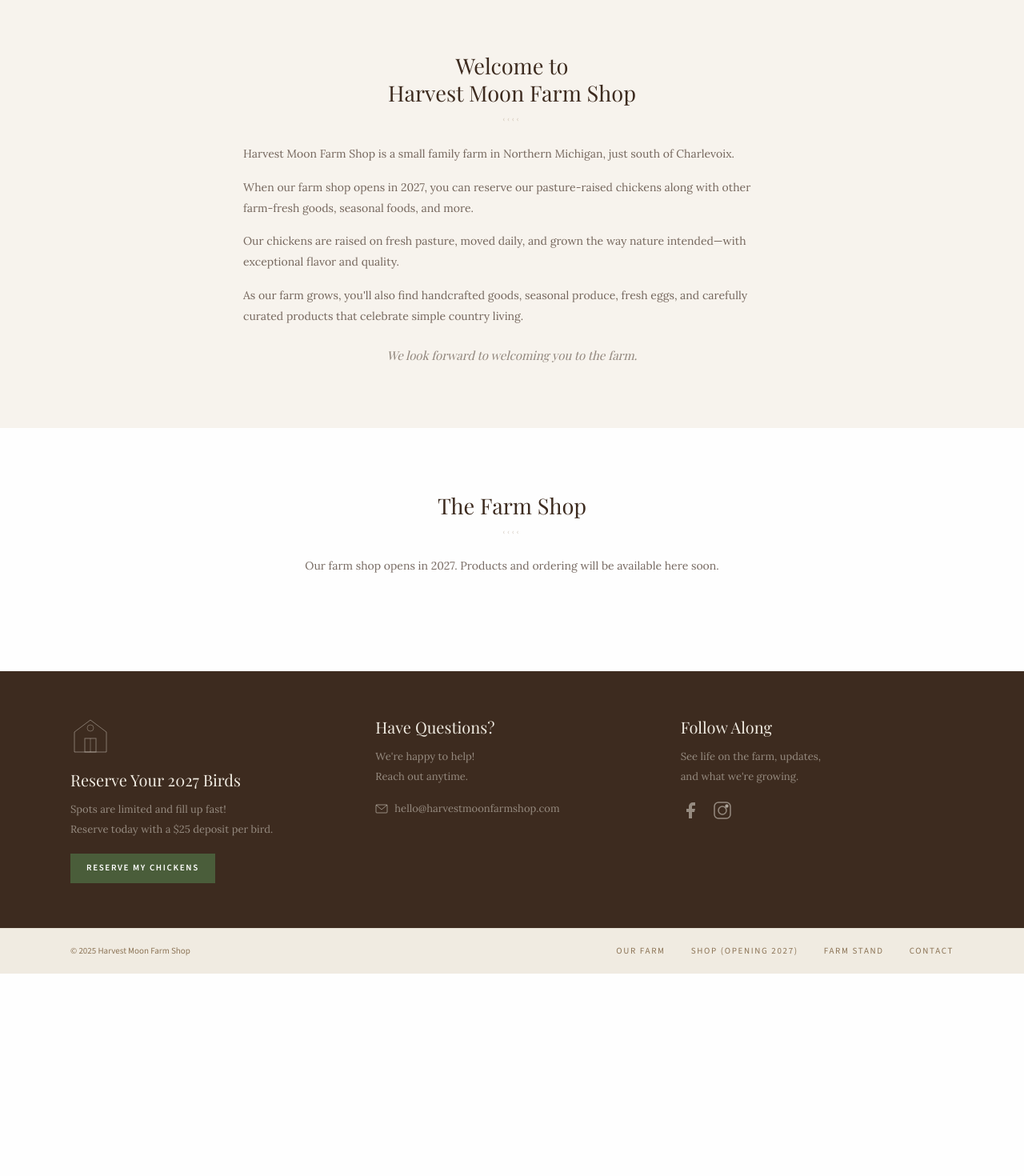
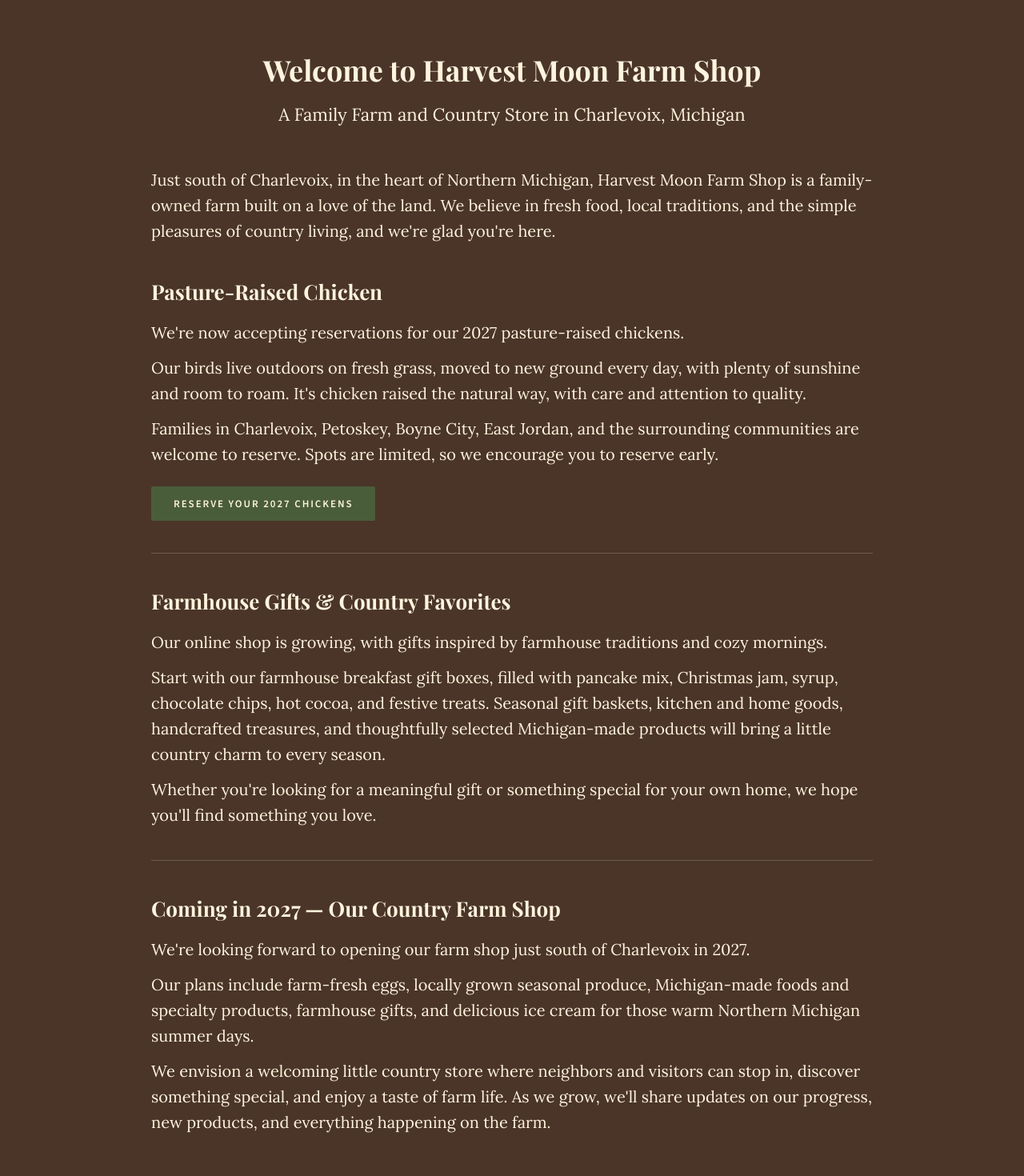
Before and after one commit to Sherryfarmshop/harvest-moon-website, a Next.js app: page / in a window 1280 px wide. Shown: the part 2220-3690 px from the top of the page at 80% size. Before the commit the page ends 3437 px from the top, so only its background shows below. Built offline with nearby package versions, Linux system fonts and the light colour scheme; a web font is replaced by a local one.

Commit message:
Welcome section redesign - rich farmhouse brown bg, ivory text, full content, 3 sections with Reserve button

```diff
--- a/src/components/WelcomeSection.tsx
+++ b/src/components/WelcomeSection.tsx
@@ -1,30 +1,97 @@
 export default function WelcomeSection() {
   return (
-    <section id="farm" className="bg-[#F7F3ED] py-16 md:py-20">
-      <div className="max-w-3xl mx-auto px-6 lg:px-12 text-center">
-        <h2 className="font-playfair text-[1.7rem] text-[#3D2B1F] leading-[1.25] mb-2">
-          Welcome to<br />Harvest Moon Farm Shop
-        </h2>
-        <div className="flex items-center justify-center gap-1 mb-6 text-[#8B7355]/40">
-          <span className="text-[10px] tracking-[0.3em]">‹‹‹‹</span>
-        </div>
-        <div className="space-y-4 font-lora text-[#3D2B1F]/70 text-[14px] leading-[1.85] text-left">
-          <p>
-            Harvest Moon Farm Shop is a small family farm in Northern Michigan, just south of Charlevoix.
-          </p>
-          <p>
-            When our farm shop opens in 2027, you can reserve our pasture-raised chickens along with other farm-fresh goods, seasonal foods, and more.
-          </p>
-          <p>
-            Our chickens are raised on fresh pasture, moved daily, and grown the way nature intended—with exceptional flavor and quality.
-          </p>
-          <p>
-            As our farm grows, you&apos;ll also find handcrafted goods, seasonal produce, fresh eggs, and carefully curated products that celebrate simple country living.
+    <section id="farm" style={{ background: '#4A3528', color: '#FFF4DE' }} className="py-14 md:py-20">
+      <div className="max-w-[950px] mx-auto px-6">
+
+        {/* Main heading + subtitle */}
+        <div className="text-center mb-12">
+          <h2 className="font-playfair font-bold leading-tight mb-4"
+            style={{ fontSize: 'clamp(28px, 5vw, 36px)', color: '#FFF4DE' }}>
+            Welcome to Harvest Moon Farm Shop
+          </h2>
+          <p className="font-lora"
+            style={{ fontSize: 'clamp(19px, 3vw, 22px)', color: '#FFF4DE', lineHeight: 1.6 }}>
+            A Family Farm and Country Store in Charlevoix, Michigan
           </p>
         </div>
-        <p className="font-playfair italic text-[#3D2B1F]/55 text-[15px] mt-6">
-          We look forward to welcoming you to the farm.
+
+        {/* Intro paragraph */}
+        <p className="font-lora mb-10 text-left"
+          style={{ fontSize: 'clamp(18px, 2.5vw, 20px)', color: '#FFF4DE', lineHeight: 1.6 }}>
+          Just south of Charlevoix, in the heart of Northern Michigan, Harvest Moon Farm Shop is a family-owned farm built on a love of the land. We believe in fresh food, local traditions, and the simple pleasures of country living, and we&apos;re glad you&apos;re here.
         </p>
+
+        {/* Pasture-Raised Chicken */}
+        <div className="mb-10">
+          <h3 className="font-playfair font-bold mb-4"
+            style={{ fontSize: 'clamp(23px, 4vw, 26px)', color: '#FFF4DE' }}>
+            Pasture-Raised Chicken
+          </h3>
+          <p className="font-lora mb-3"
+            style={{ fontSize: 'clamp(18px, 2.5vw, 20px)', color: '#FFF4DE', lineHeight: 1.6 }}>
+            We&apos;re now accepting reservations for our 2027 pasture-raised chickens.
+          </p>
+          <p className="font-lora mb-3"
+            style={{ fontSize: 'clamp(18px, 2.5vw, 20px)', color: '#FFF4DE', lineHeight: 1.6 }}>
+            Our birds live outdoors on fresh grass, moved to new ground every day, with plenty of sunshine and room to roam. It&apos;s chicken raised the natural way, with care and attention to quality.
+          </p>
+          <p className="font-lora mb-6"
+            style={{ fontSize: 'clamp(18px, 2.5vw, 20px)', color: '#FFF4DE', lineHeight: 1.6 }}>
+            Families in Charlevoix, Petoskey, Boyne City, East Jordan, and the surrounding communities are welcome to reserve. Spots are limited, so we encourage you to reserve early.
+          </p>
+          <a href="#reserve"
+            className="inline-block bg-[#4A5D3A] hover:bg-[#3E4F31] font-source font-semibold uppercase tracking-[0.15em] transition-colors rounded-sm"
+            style={{ color: '#FFF4DE', padding: '12px 28px', fontSize: '13px' }}>
+            Reserve Your 2027 Chickens
+          </a>
+        </div>
+
+        {/* Divider */}
+        <div className="border-t border-[#FFF4DE]/20 my-10" />
+
+        {/* Farmhouse Gifts */}
+        <div className="mb-10">
+          <h3 className="font-playfair font-bold mb-4"
+            style={{ fontSize: 'clamp(23px, 4vw, 26px)', color: '#FFF4DE' }}>
+            Farmhouse Gifts &amp; Country Favorites
+          </h3>
+          <p className="font-lora mb-3"
+            style={{ fontSize: 'clamp(18px, 2.5vw, 20px)', color: '#FFF4DE', lineHeight: 1.6 }}>
+            Our online shop is growing, with gifts inspired by farmhouse traditions and cozy mornings.
+          </p>
+          <p className="font-lora mb-3"
+            style={{ fontSize: 'clamp(18px, 2.5vw, 20px)', color: '#FFF4DE', lineHeight: 1.6 }}>
+            Start with our farmhouse breakfast gift boxes, filled with pancake mix, Christmas jam, syrup, chocolate chips, hot cocoa, and festive treats. Seasonal gift baskets, kitchen and home goods, handcrafted treasures, and thoughtfully selected Michigan-made products will bring a little country charm to every season.
+          </p>
+          <p className="font-lora"
+            style={{ fontSize: 'clamp(18px, 2.5vw, 20px)', color: '#FFF4DE', lineHeight: 1.6 }}>
+            Whether you&apos;re looking for a meaningful gift or something special for your own home, we hope you&apos;ll find something you love.
+          </p>
+        </div>
+
+        {/* Divider */}
+        <div className="border-t border-[#FFF4DE]/20 my-10" />
+
+        {/* Coming in 2027 */}
+        <div>
+          <h3 className="font-playfair font-bold mb-4"
+            style={{ fontSize: 'clamp(23px, 4vw, 26px)', color: '#FFF4DE' }}>
+            Coming in 2027 — Our Country Farm Shop
+          </h3>
+          <p className="font-lora mb-3"
+            style={{ fontSize: 'clamp(18px, 2.5vw, 20px)', color: '#FFF4DE', lineHeight: 1.6 }}>
+            We&apos;re looking forward to opening our farm shop just south of Charlevoix in 2027.
+          </p>
+          <p className="font-lora mb-3"
+            style={{ fontSize: 'clamp(18px, 2.5vw, 20px)', color: '#FFF4DE', lineHeight: 1.6 }}>
+            Our plans include farm-fresh eggs, locally grown seasonal produce, Michigan-made foods and specialty products, farmhouse gifts, and delicious ice cream for those warm Northern Michigan summer days.
+          </p>
+          <p className="font-lora"
+            style={{ fontSize: 'clamp(18px, 2.5vw, 20px)', color: '#FFF4DE', lineHeight: 1.6 }}>
+            We envision a welcoming little country store where neighbors and visitors can stop in, discover something special, and enjoy a taste of farm life. As we grow, we&apos;ll share updates on our progress, new products, and everything happening on the farm.
+          </p>
+        </div>
+
       </div>
     </section>
   );
```
